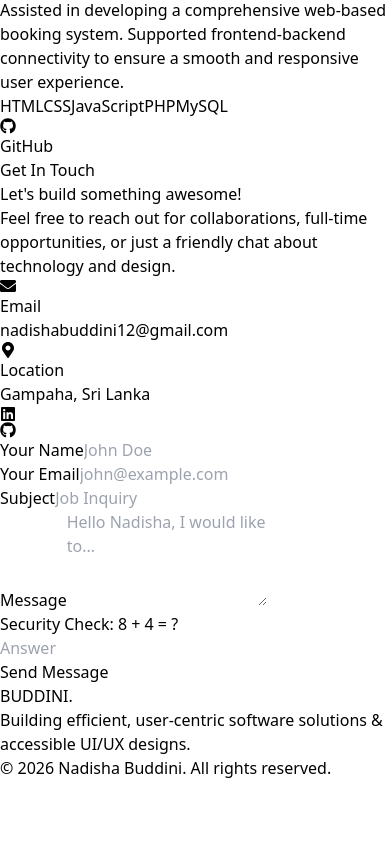
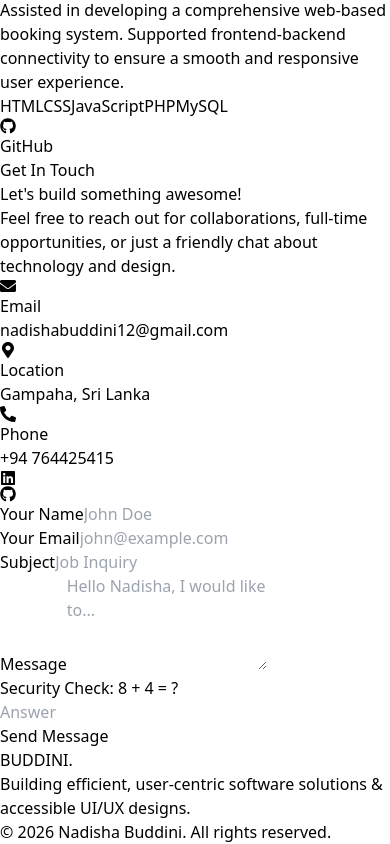
Before and after one commit to buddiniweerakkodi/my-portfolio, a React (Vite) app: page / in a window 390 px wide. Shown: the part 3791-4635 px from the top of the page. Before the commit the page ends 4571 px from the top, so only its background shows below. Built offline with nearby package versions, Linux system fonts and the light colour scheme.

Commit message:
Updated CV and Phone num

```diff
--- a/src/components/Contact.jsx
+++ b/src/components/Contact.jsx
@@ -99,6 +99,15 @@ const Contact = () => {
                                     <p className="font-bold text-gray-200">Gampaha, Sri Lanka</p>
                                 </div>
                             </div>
+                            <div className="flex items-center space-x-5 group">
+                                <div className="p-4 text-purple-400 transition-all duration-300 border bg-white/5 rounded-xl border-white/10 group-hover:bg-purple-500/20 group-hover:border-purple-500/50">
+                                    <FaPhoneAlt className="text-xl" />
+                                </div>
+                                <div>
+                                    <p className="text-sm font-medium text-gray-500">Phone</p>
+                                    <p className="font-bold text-gray-200">+94 764425415</p>
+                                </div>
+                            </div>
                         </div>
 
                         <div className="flex pt-6 space-x-4 border-t border-white/10">
--- a/src/components/Hero.jsx
+++ b/src/components/Hero.jsx
@@ -84,8 +84,8 @@ const Hero = () => {
 
 
                     <a
-                        href="/Nadisha_Buddini_CV.pdf"
-                        download="Nadisha_Buddini_CV.pdf"
+                        href="/Nadisha_Buddini_Full_Stack_developer_Intern_CV.pdf"
+                        download="Nadisha_Buddini_Full_Stack_developer_Intern_CV.pdf"
                         className="w-full sm:w-auto border border-fuchsia-500/50 bg-fuchsia-500/5 text-fuchsia-300 px-8 py-4 rounded-full font-bold hover:bg-fuchsia-500/20 transition-all text-center backdrop-blur-sm"
                     >
                         Download CV
```
Also changed, not shown: 2 other files (tests, documents, lock files or other folders).
